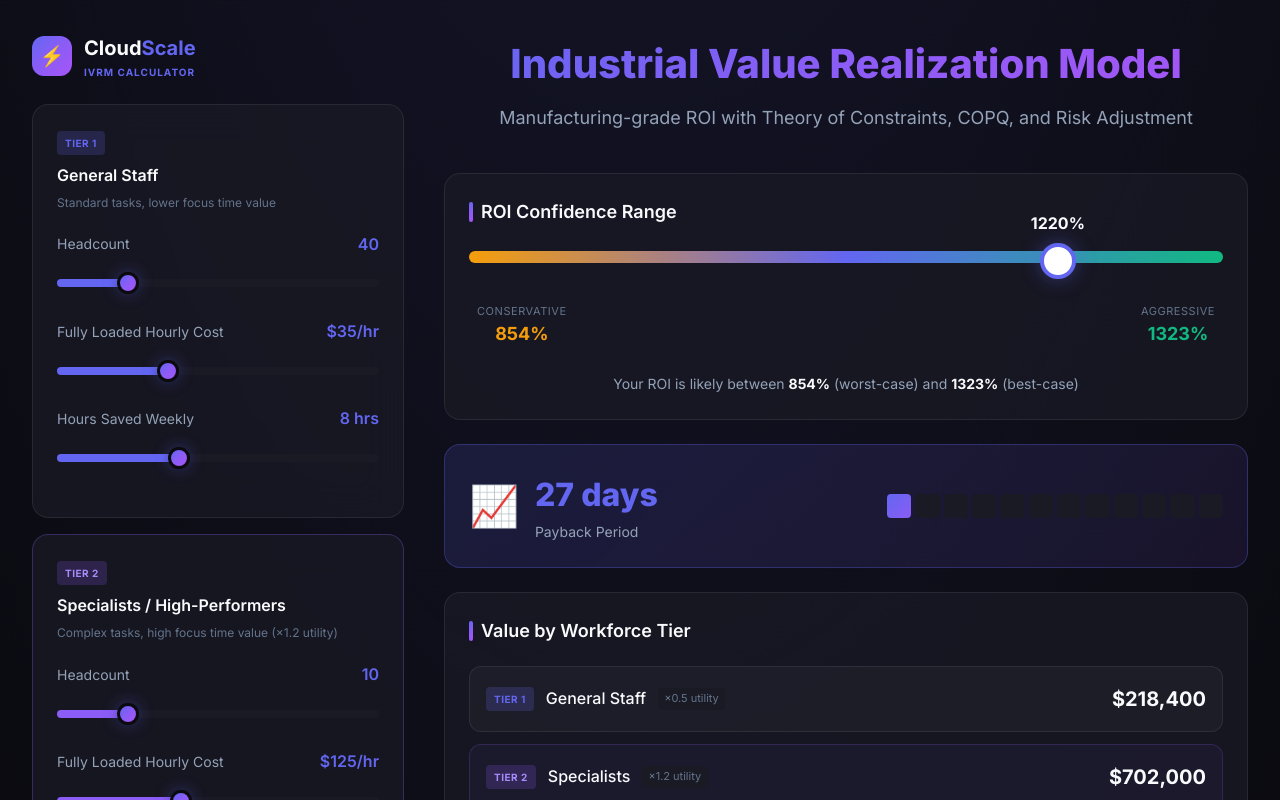
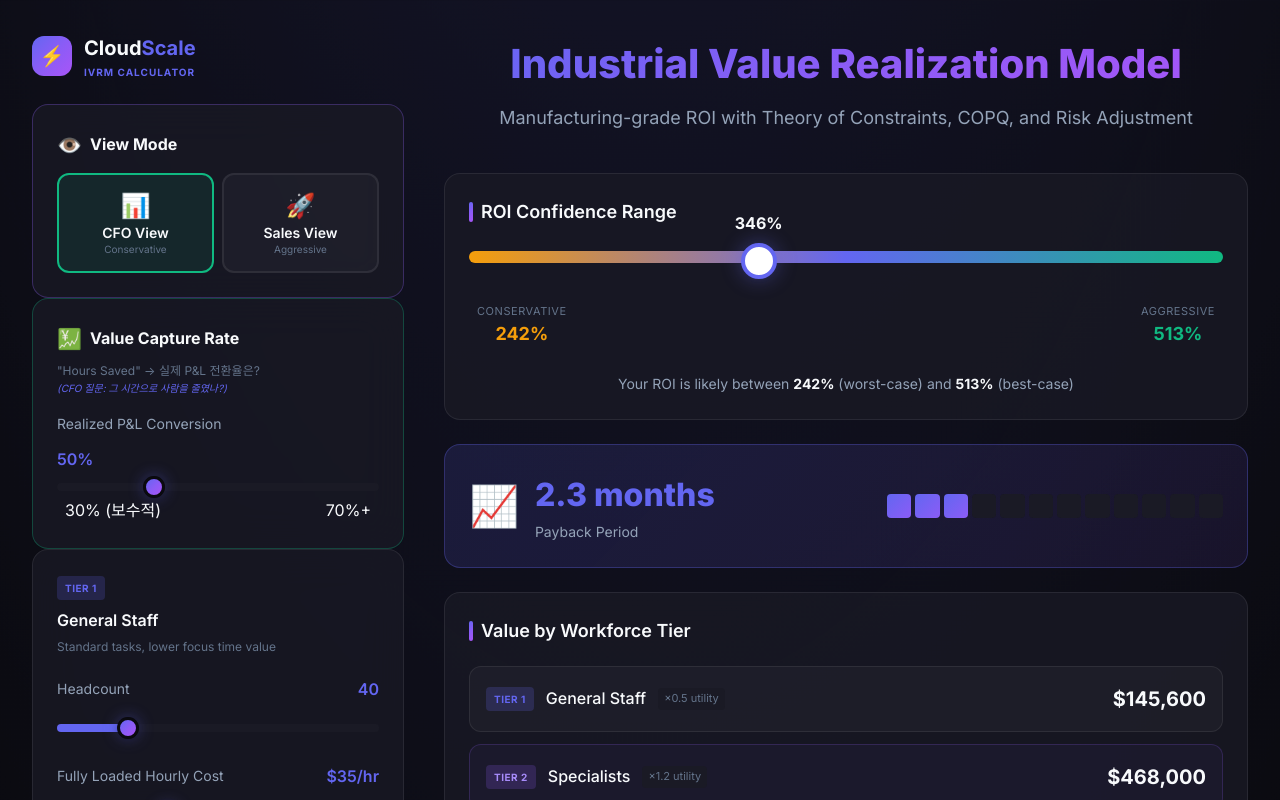
Before and after one commit to vskatlrv-hash/dynamic-roi, a Next.js app: page / in a window 1280 px wide. Shown: the top 800 px of the page. Built offline with nearby package versions, Linux system fonts and the light colour scheme.

Commit message:
feat: Add CFO audit improvements - Value Capture Rate, dual ROI/Payback, View Mode toggle

```diff
--- a/src/app/globals.css
+++ b/src/app/globals.css
@@ -2077,3 +2077,121 @@ input[type="range"]::-moz-range-track {
     grid-template-columns: repeat(2, 1fr);
   }
 }
+
+/* ============================================
+   VIEW MODE TOGGLE (CFO vs SALES)
+   ============================================ */
+
+.view-mode-card {
+  border-color: rgba(139, 92, 246, 0.3);
+}
+
+.view-mode-header {
+  display: flex;
+  align-items: center;
+  gap: 0.5rem;
+  margin-bottom: 0.75rem;
+}
+
+.view-mode-header h4 {
+  margin: 0;
+  font-size: 1rem;
+}
+
+.view-mode-icon {
+  font-size: 1.25rem;
+}
+
+.view-mode-toggle {
+  display: grid;
+  grid-template-columns: 1fr 1fr;
+  gap: 0.5rem;
+}
+
+.view-mode-btn {
+  display: flex;
+  flex-direction: column;
+  align-items: center;
+  padding: 1rem 0.5rem;
+  background: var(--bg-glass);
+  border: 2px solid var(--border-color);
+  border-radius: var(--radius-md);
+  cursor: pointer;
+  transition: all 0.2s ease;
+  font-family: inherit;
+}
+
+.view-mode-btn:hover {
+  border-color: var(--border-hover);
+}
+
+.view-mode-btn.active.cfo {
+  border-color: var(--success);
+  background: rgba(16, 185, 129, 0.1);
+}
+
+.view-mode-btn.active.sales {
+  border-color: var(--accent-primary);
+  background: rgba(99, 102, 241, 0.1);
+}
+
+.view-mode-btn-icon {
+  font-size: 1.5rem;
+  margin-bottom: 0.25rem;
+}
+
+.view-mode-btn-label {
+  font-weight: 600;
+  color: var(--text-primary);
+  font-size: 0.875rem;
+}
+
+.view-mode-btn-desc {
+  font-size: 0.625rem;
+  color: var(--text-muted);
+  margin-top: 0.125rem;
+}
+
+/* ============================================
+   VALUE CAPTURE RATE
+   ============================================ */
+
+.value-capture-card {
+  border-color: rgba(16, 185, 129, 0.3);
+}
+
+.value-capture-header {
+  display: flex;
+  align-items: center;
+  gap: 0.5rem;
+  margin-bottom: 0.5rem;
+}
+
+.value-capture-header h4 {
+  margin: 0;
+  font-size: 1rem;
+}
+
+.value-capture-icon {
+  font-size: 1.25rem;
+}
+
+.value-capture-description {
+  font-size: 0.75rem;
+  color: var(--text-muted);
+  margin-bottom: 1rem;
+  line-height: 1.4;
+}
+
+.value-capture-description small {
+  color: var(--accent-primary);
+  font-style: italic;
+}
+
+.slider-value.conservative {
+  color: var(--success);
+}
+
+.slider-value.aggressive {
+  color: var(--error);
+}
--- a/src/app/page.tsx
+++ b/src/app/page.tsx
@@ -26,10 +26,21 @@ export default function Home() {
   const [specialistHours, setSpecialistHours] = useState(12);
 
   // =============================================
-  // EFFICIENCY MODE
+  // EFFICIENCY MODE (Default: Conservative per CFO audit)
   // =============================================
-  const [efficiencyMode, setEfficiencyMode] = useState<'conservative' | 'moderate' | 'aggressive'>('moderate');
+  const [efficiencyMode, setEfficiencyMode] = useState<'conservative' | 'moderate' | 'aggressive'>('conservative');
   const [errorRate, setErrorRate] = useState(5);
+
+  // =============================================
+  // CFO AUDIT: Value Capture Rate
+  // "Hours Saved" → How much actually converts to P&L?
+  // =============================================
+  const [valueCaptureRate, setValueCaptureRate] = useState(50); // 30%, 50%, 70%
+
+  // =============================================
+  // VIEW MODE: CFO (Conservative) vs Sales (Aggressive)
+  // =============================================
+  const [viewMode, setViewMode] = useState<'cfo' | 'sales'>('cfo');
 
   // =============================================
   // IVRM: Theory of Constraints
@@ -143,32 +154,61 @@ export default function Home() {
     const contingencyReserve = totalOpEx * (contingencyPercent / 100);
 
     // ===========================================
-    // MEVA (Manufacturing Economic Value Added)
+    // VALUE CAPTURE RATE APPLICATION (CFO AUDIT FIX)
+    // "Hours Saved" → How much actually converts to P&L?
     // ===========================================
-    // MEVA = ΔThroughput - (ΔOpEx + ΔCapEx + ΔCOPQ + Risk Premium)
-    const grossBenefit = totalThroughputBenefit + copqReduction;
+    const valueCaptureMultiplier = valueCaptureRate / 100;
+
+    // MEVA (Strategic Value) - Full theoretical value
+    const grossBenefitTheoretical = totalThroughputBenefit + copqReduction;
+
+    // Net Savings (Accounting Value) - With Value Capture Rate applied
+    const grossBenefitRealized = grossBenefitTheoretical * valueCaptureMultiplier;
+
     const totalCosts = totalOpEx + jCurveDisruptionCost + contingencyReserve;
-    const meva = grossBenefit - totalCosts;
+
+    // MEVA = Strategic (full theoretical value minus costs)
+    const meva = grossBenefitTheoretical - totalCosts;
+
+    // Net Savings = Accounting (realized value minus costs)
+    const netSavingsAccounting = grossBenefitRealized - totalCosts;
 
     // ===========================================
-    // ROI CALCULATION (Risk-Adjusted)
+    // DUAL ROI CALCULATION (CFO AUDIT FIX)
     // ===========================================
-    const totalInvestment = subscriptionCost + integrationCost + hardwareCapex;
-    const roiRaw = totalInvestment > 0 ? ((grossBenefit - subscriptionCost) / totalInvestment) * 100 : 0;
-    const roiRiskAdjusted = totalInvestment > 0 ? (meva / totalInvestment) * 100 : 0;
+    const initialInvestment = integrationCost + hardwareCapex;
+    const totalCostBasis = subscriptionCost + initialInvestment;
 
-    // Confidence Range
-    const roiConservative = roiRiskAdjusted * 0.7;
-    const roiModerate = roiRiskAdjusted;
-    const roiAggressive = roiRaw;
+    // ROI Option A (CFO Preferred - Total Cost-based)
+    // ROI = (Net Benefit - Total Cost) / Total Cost × 100
+    const roiTotalCostBased = totalCostBasis > 0
+      ? ((grossBenefitRealized - totalCostBasis) / totalCostBasis) * 100
+      : 0;
 
-    // Payback (in months)
-    const monthlyBenefit = grossBenefit / 12;
-    const monthlySubscription = subscriptionCost / 12;
-    const paybackMonths = totalInvestment / (monthlyBenefit > monthlySubscription ? (monthlyBenefit - monthlySubscription) * 12 / 12 : 1);
+    // ROI Option B (Sales/VC - Initial Investment-based)
+    // ROI = Net Annual Cash Flow / Initial Investment × 100
+    const netAnnualCashFlow = grossBenefitRealized - subscriptionCost;
+    const roiInitialInvestment = initialInvestment > 0
+      ? (netAnnualCashFlow / initialInvestment) * 100
+      : 0;
 
-    // J-Curve months to recovery
+    // Conservative/Moderate/Aggressive ranges (for CFO View)
+    const roiConservative = roiTotalCostBased * 0.7;
+    const roiModerate = roiTotalCostBased;
+    const roiAggressive = roiInitialInvestment;
+
+    // ===========================================
+    // DUAL PAYBACK (CFO AUDIT FIX)
+    // ===========================================
+    // Cash Payback = Initial Investment / Monthly Net Cash Flow
+    const monthlyNetCashFlow = netAnnualCashFlow / 12;
+    const paybackCashMonths = monthlyNetCashFlow > 0
+      ? initialInvestment / monthlyNetCashFlow
+      : 999;
+
+    // Operational Payback = Post J-Curve (add recovery time)
     const monthsToRecovery = Math.max(4, Math.min(9, 3 + Math.ceil(jCurveDip / 5)));
+    const paybackOperationalMonths = paybackCashMonths + monthsToRecovery;
 
     // 3-Year projections
     const currentSpendYear1 = totalAnnualLaborCost + totalCOPQ;
@@ -194,27 +234,34 @@ export default function Home() {
       subscriptionCost,
       amortizedCapex,
       totalOpEx,
-      totalInvestment,
+      totalInvestment: totalCostBasis, // Total cost basis for reference
+      initialInvestment,
 
       // Risk
       jCurveDisruptionCost,
       contingencyReserve,
 
-      // MEVA
-      grossBenefit,
+      // MEVA vs Net Savings (CFO AUDIT: separated)
+      grossBenefitTheoretical, // MEVA basis (strategic)
+      grossBenefitRealized,    // Accounting basis (with capture rate)
       totalCosts,
-      meva,
+      meva,                     // Strategic value
+      netSavingsAccounting,     // Accounting value
 
-      // ROI
-      roiRaw,
-      roiRiskAdjusted,
+      // Dual ROI (CFO AUDIT FIX)
+      roiTotalCostBased,        // ROI Option A (CFO)
+      roiInitialInvestment,     // ROI Option B (Sales/VC)
       roiConservative,
       roiModerate,
       roiAggressive,
-      currentRoi: roiRiskAdjusted,
+      currentRoi: roiTotalCostBased, // Default to CFO-preferred
+
+      // Dual Payback (CFO AUDIT FIX)
+      paybackCashMonths,        // Cash Payback
+      paybackOperationalMonths, // Post J-Curve Payback
+      paybackMonths: paybackCashMonths, // Legacy compatibility
 
       // Other
-      paybackMonths,
       monthsToRecovery,
       totalEmployees,
       currentSpendYear1,
@@ -222,15 +269,13 @@ export default function Home() {
       currentSpendYear3,
 
       // Value Leakage (Identified vs Captured)
-      // Value Identified = Raw theoretical benefit
       valueIdentified: generalStaffBenefitRaw + specialistBenefitRaw + (totalCOPQ * efficiencyFactor),
-      // Value Captured = MEVA (after all deductions and constraint adjustments)
-      valueCaptured: Math.max(0, meva),
+      valueCaptured: Math.max(0, netSavingsAccounting), // Use accounting value
     };
   }, [
     generalStaffCount, generalStaffWage, generalStaffHours,
     specialistCount, specialistWage, specialistHours,
-    efficiencyMode, errorRate,
+    efficiencyMode, errorRate, valueCaptureRate,
     isBottleneck, scrapRate, reworkRate, warrantyRate,
     integrationCost, hardwareCapex, jCurveDip, contingencyPercent
   ]);
@@ -244,6 +289,64 @@ export default function Home() {
           <div className="logo-text">
             Cloud<span>Scale</span>
             <span className="logo-subtitle">IVRM Calculator</span>
+          </div>
+        </div>
+
+        {/* CFO/Sales View Toggle */}
+        <div className="card view-mode-card">
+          <div className="view-mode-header">
+            <span className="view-mode-icon">👁️</span>
+            <h4>View Mode</h4>
+          </div>
+          <div className="view-mode-toggle">
+            <button
+              className={`view-mode-btn ${viewMode === 'cfo' ? 'active cfo' : ''}`}
+              onClick={() => setViewMode('cfo')}
+            >
+              <span className="view-mode-btn-icon">📊</span>
+              <span className="view-mode-btn-label">CFO View</span>
+              <span className="view-mode-btn-desc">Conservative</span>
+            </button>
+            <button
+              className={`view-mode-btn ${viewMode === 'sales' ? 'active sales' : ''}`}
+              onClick={() => setViewMode('sales')}
+            >
+              <span className="view-mode-btn-icon">🚀</span>
+              <span className="view-mode-btn-label">Sales View</span>
+              <span className="view-mode-btn-desc">Aggressive</span>
+            </button>
+          </div>
+        </div>
+
+        {/* Value Capture Rate (CFO Audit Fix) */}
+        <div className="card value-capture-card">
+          <div className="value-capture-header">
+            <span className="value-capture-icon">💹</span>
+            <h4>Value Capture Rate</h4>
+          </div>
+          <p className="value-capture-description">
+            "Hours Saved" → 실제 P&L 전환율은?<br />
+            <small>(CFO 질문: 그 시간으로 사람을 줄였나?)</small>
+          </p>
+          <div className="slider-group">
+            <div className="slider-header">
+              <span className="slider-label">Realized P&L Conversion</span>
+              <span className={`slider-value ${valueCaptureRate < 50 ? 'conservative' : valueCaptureRate > 70 ? 'aggressive' : ''}`}>
+                {valueCaptureRate}%
+              </span>
+            </div>
+            <input
+              type="range"
+              min="30"
+              max="100"
+              step="10"
+              value={valueCaptureRate}
+              onChange={(e) => setValueCaptureRate(Number(e.target.value))}
+            />
+            <div className="range-labels">
+              <span>30% (보수적)</span>
+              <span>70%+</span>
+            </div>
           </div>
         </div>
 
@@ -287,7 +390,7 @@ export default function Home() {
 
         <div style={{ marginTop: '1.5rem' }}>
           <PDFButton
-            roi={calculations.roiRiskAdjusted}
+            roi={calculations.roiTotalCostBased}
             savings={calculations.meva}
             generalStaffBenefit={calculations.generalStaffBenefit}
             specialistBenefit={calculations.specialistBenefit}
@@ -331,7 +434,7 @@ export default function Home() {
           roiConservative={calculations.roiConservative}
           roiModerate={calculations.roiModerate}
           roiAggressive={calculations.roiAggressive}
-          currentRoi={calculations.roiRiskAdjusted}
+          currentRoi={calculations.roiTotalCostBased}
           netSavings={calculations.meva}
           paybackMonths={calculations.paybackMonths}
           efficiencyMode={efficiencyMode}
@@ -369,7 +472,7 @@ export default function Home() {
         <JCurveChart
           jCurveDip={jCurveDip}
           monthsToRecovery={calculations.monthsToRecovery}
-          annualBenefit={calculations.grossBenefit}
+          annualBenefit={calculations.grossBenefitTheoretical}
         />
 
         <ROIChart
@@ -394,7 +497,7 @@ export default function Home() {
             <div className="meva-breakdown">
               <div className="meva-item positive">
                 <span className="meva-label">Δ Throughput</span>
-                <span className="meva-value">+${Math.round(calculations.grossBenefit).toLocaleString()}</span>
+                <span className="meva-value">+${Math.round(calculations.grossBenefitTheoretical).toLocaleString()}</span>
                 <span className="meva-note">Bottleneck-adjusted value creation</span>
               </div>
               <div className="meva-item negative">
```
